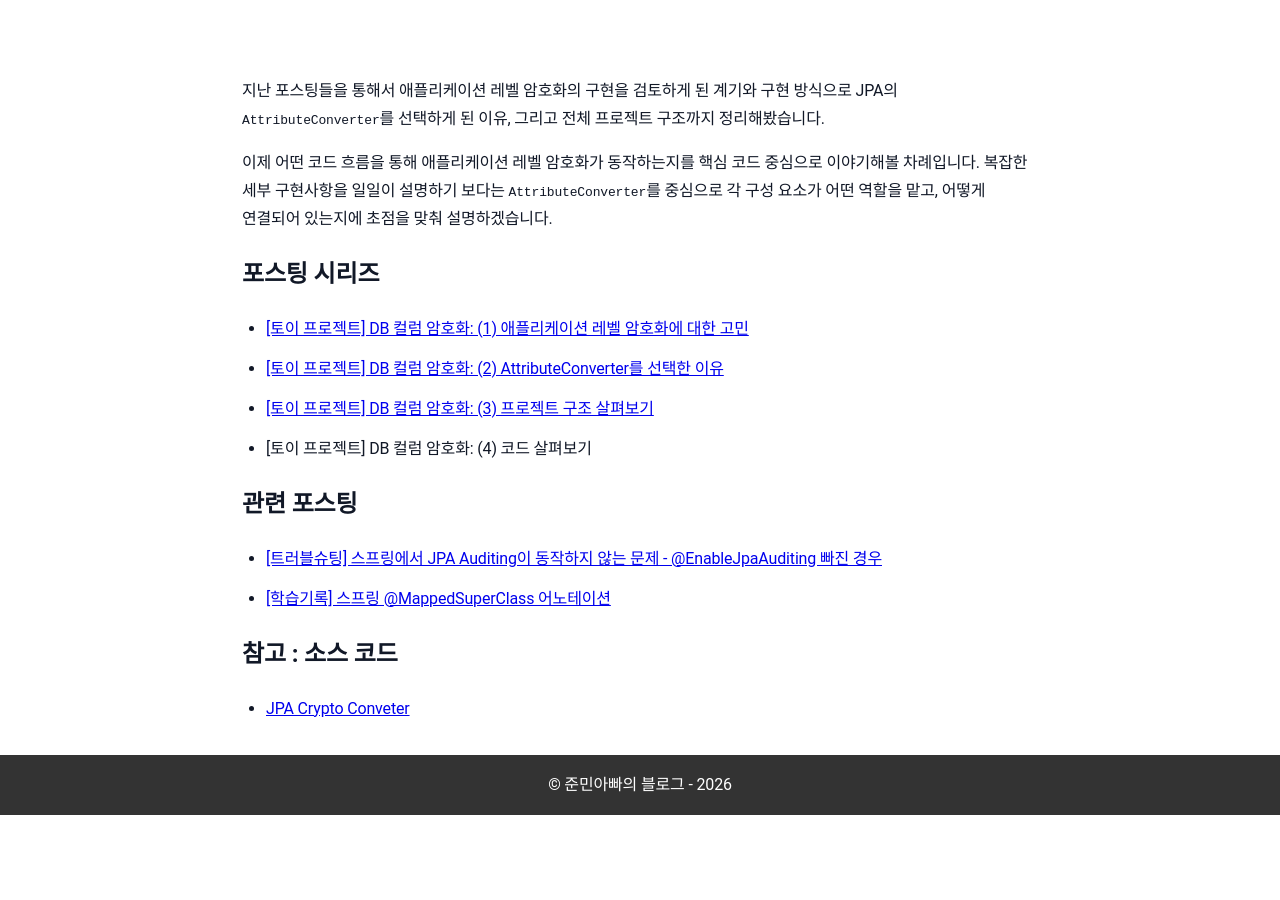
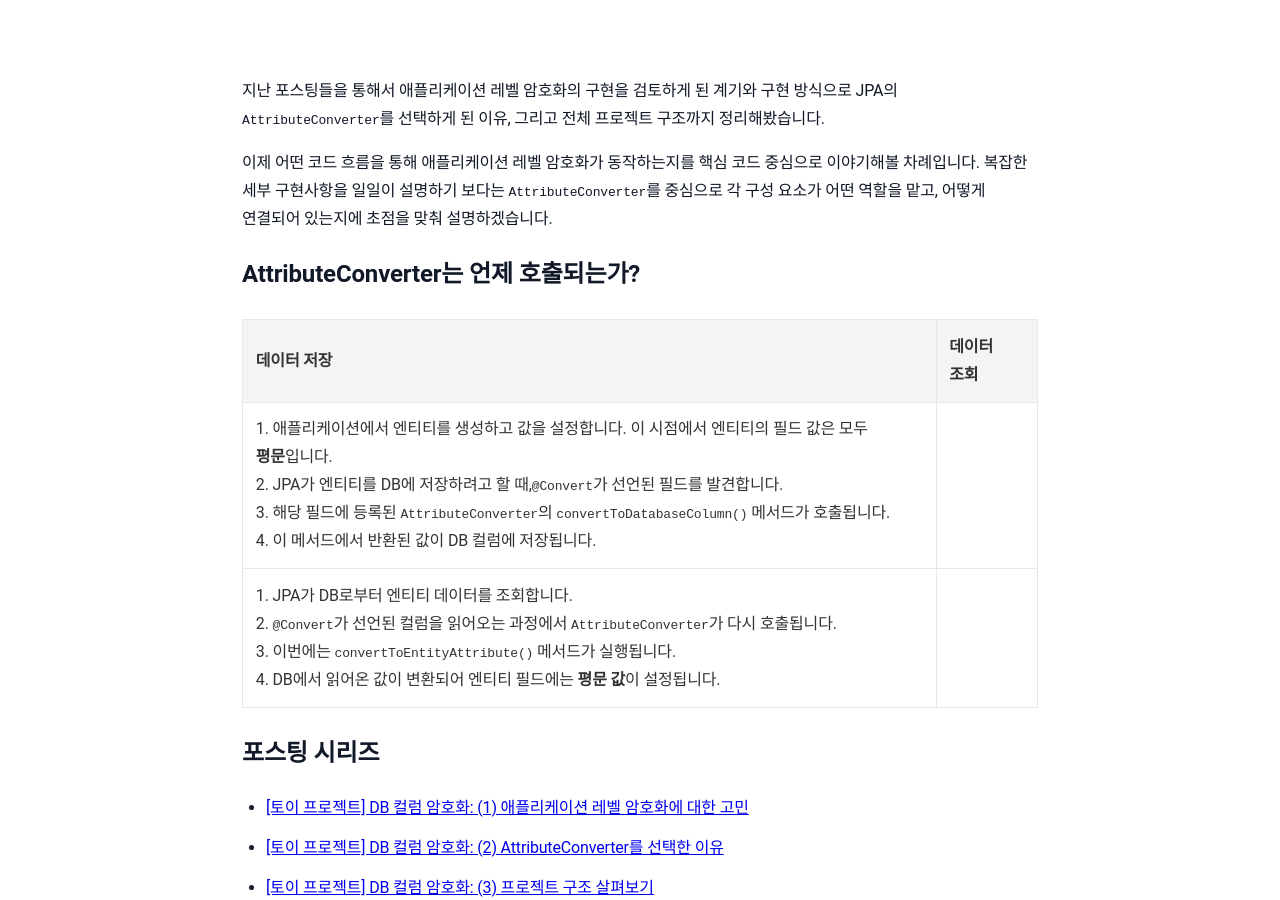
Before and after one commit to sanghoon-lee/sanghoon-lee.github.io, a Jekyll site: the page built from _posts/2026-01-27-JPACryptoConverter4.md, in a window 1280 px wide and 900 px high, scrolled down 242 px. Built offline with Jekyll 4.4.1, drawn with Linux system fonts in a browser that asks for light colours; nearby versions of some CDN libraries; comment, search, counter and statistics services are not loaded; before the commit the page ends 1057 px from its top, so only the background shows below that.

Commit message:
JPACryptoConverter 4부 포스팅 추가

```diff
--- a/_posts/2026-01-27-JPACryptoConverter4.md
+++ b/_posts/2026-01-27-JPACryptoConverter4.md
@@ -8,6 +8,13 @@ categories: 토이프로젝트
 지난 포스팅들을 통해서 애플리케이션 레벨 암호화의 구현을 검토하게 된 계기와 구현 방식으로 JPA의 `AttributeConverter`를 선택하게 된 이유, 그리고 전체 프로젝트 구조까지 정리해봤습니다.
 
 이제 어떤 코드 흐름을 통해 애플리케이션 레벨 암호화가 동작하는지를 핵심 코드 중심으로 이야기해볼 차례입니다. 복잡한 세부 구현사항을 일일이 설명하기 보다는 `AttributeConverter`를 중심으로 각 구성 요소가 어떤 역할을 맡고, 어떻게 연결되어 있는지에 초점을 맞춰 설명하겠습니다.
+
+## AttributeConverter는 언제 호출되는가?
+
+| 데이터 저장  | 데이터 조회 |
+| ------ | ----- |
+| 1. 애플리케이션에서 엔티티를 생성하고 값을 설정합니다. 이 시점에서 엔티티의 필드 값은 모두 **평문**입니다. <br>2. JPA가 엔티티를 DB에 저장하려고 할 때,`@Convert`가 선언된 필드를 발견합니다.<br>3. 해당 필드에 등록된 `AttributeConverter`의 `convertToDatabaseColumn()` 메서드가 호출됩니다.<br>4. 이 메서드에서 반환된 값이 DB 컬럼에 저장됩니다. |
+| 1. JPA가 DB로부터 엔티티 데이터를 조회합니다. <br>2. `@Convert`가 선언된 컬럼을 읽어오는 과정에서 `AttributeConverter`가 다시 호출됩니다.<br>3. 이번에는 `convertToEntityAttribute()` 메서드가 실행됩니다.<br>4. DB에서 읽어온 값이 변환되어 엔티티 필드에는 **평문 값**이 설정됩니다. |
 
 ## 포스팅 시리즈
 
```
